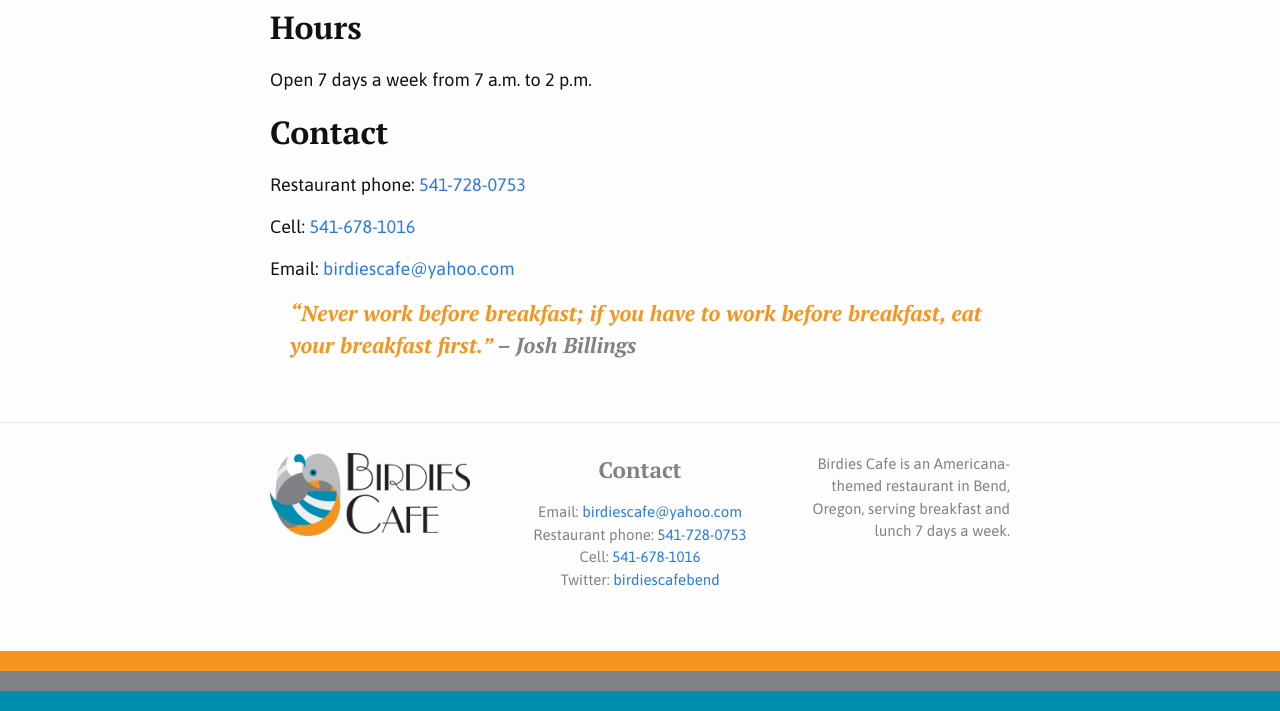
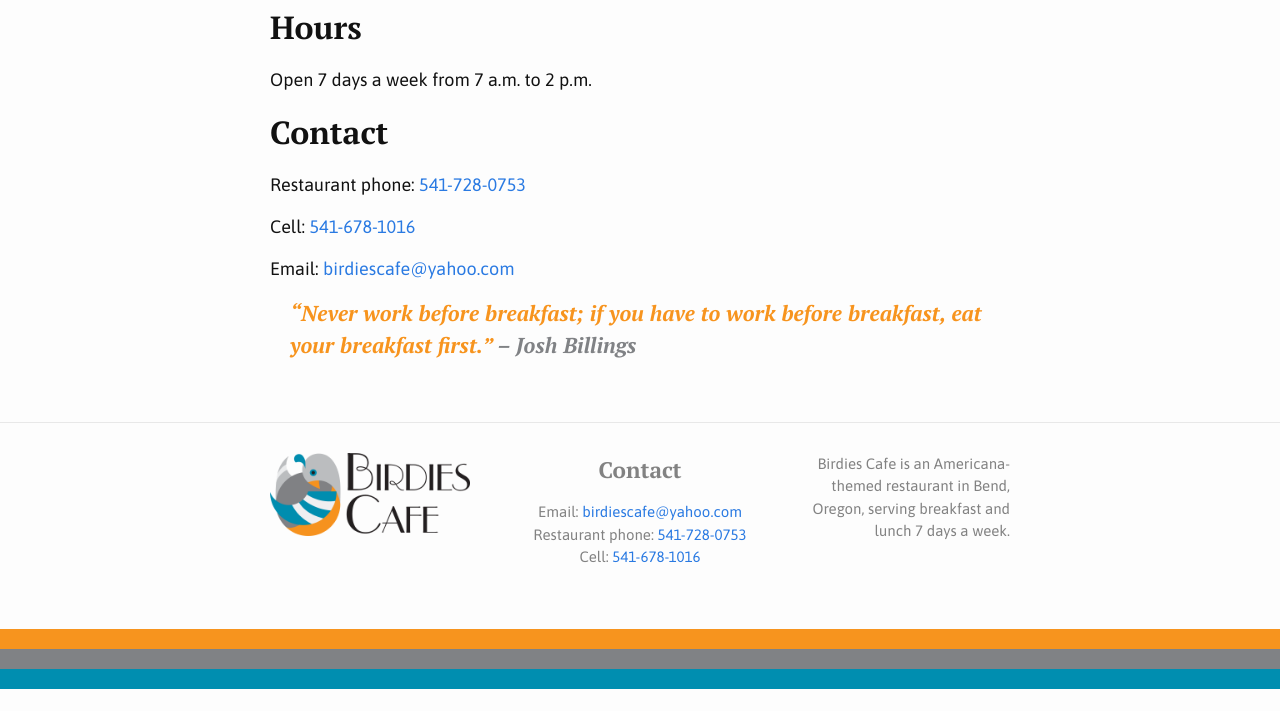
Before and after one commit to birdiescafe/birdiescafe.github.io, a Jekyll site: the page built from index.md, in a window 1280 px wide and 900 px high, scrolled down 984 px, cut to the strip 189-900 px from the top of the window. Built offline with Jekyll 4.4.1, drawn with Linux system fonts in a browser that asks for light colours; after the commit the page ends 1862 px from its top, so only the background shows below that.

Commit message:
removed twitter username

```diff
--- a/_config.yml
+++ b/_config.yml
@@ -5,7 +5,7 @@ description: > # this means to ignore newlines until "baseurl:"
   Birdies Cafe is an Americana-themed restaurant in Bend, Oregon, serving breakfast and lunch 7 days a week.
 baseurl: "/birdiescafe" # the subpath of your site, e.g. /blog/
 url: "https://birdiescafe.github.io" # the base hostname & protocol for your site
-twitter_username: birdiescafebend
+twitter_username:
 
 # Build settings
 markdown: kramdown
```
